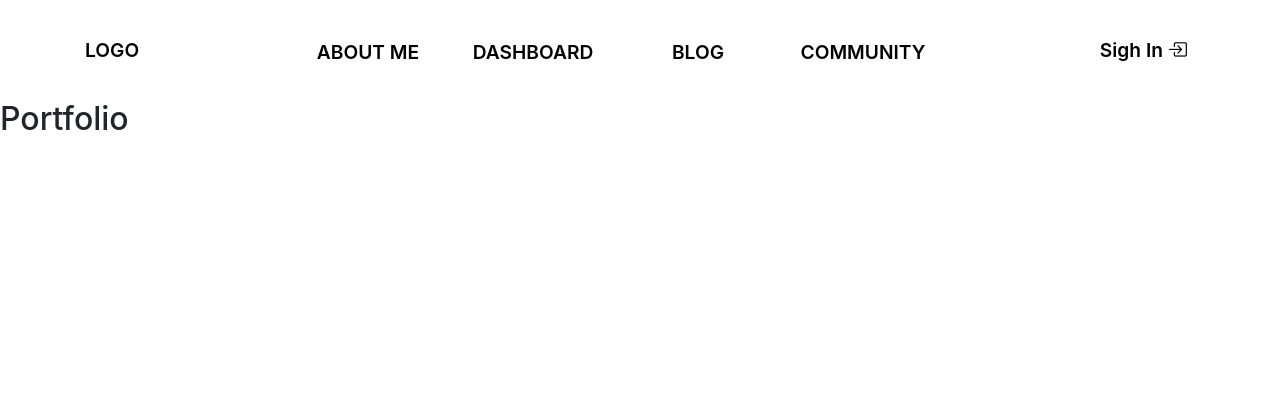
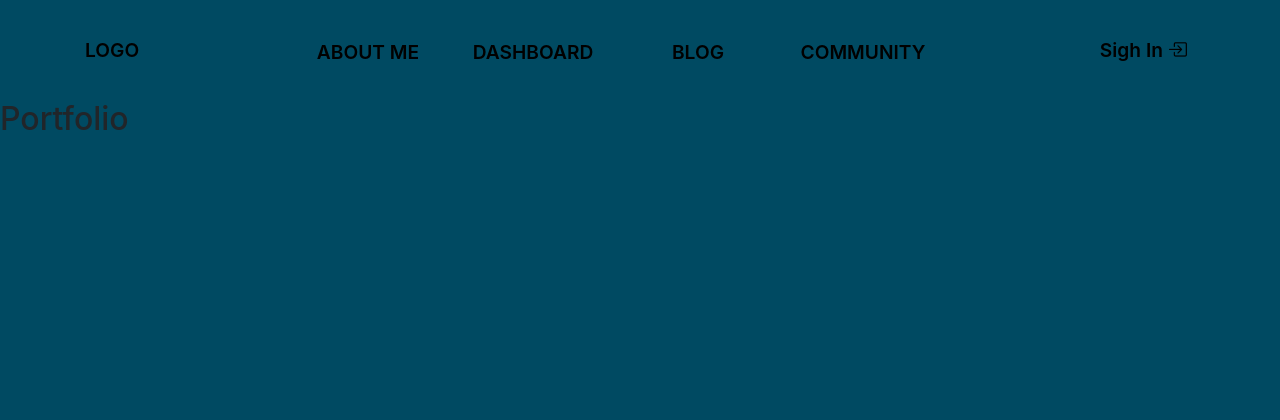
Before and after one commit to rose129/hmd_project_pf, a Django app: page /about_me/ in a window 1280 px wide. Shown: the top 420 px of the page. Run offline with Django 3.2, Linux system fonts and the light colour scheme; some libraries are stand-ins or nearby versions.

Commit message:
css 연동

```diff
--- a/blog/templates/blog/post_list.html
+++ b/blog/templates/blog/post_list.html
@@ -151,6 +151,8 @@
         {% for page in page_obj.paginator.page_range %}
             <!-- 현재 선택한 페이지  -->
             <!-- {{ page_obj.number }} -->
+
+            <!-- 현재 페이지에서 이전글 2개 이후글2개씩  -->
             {% if page <= page_obj.number|add:2 and page >= page_obj.number|add:-2 %}
                 {% if page_obj.number == page %}
                 <!-- 현재 선택한 페이지 번호는 비활성화 시킴 -->
--- a/community/templates/community/list.html
+++ b/community/templates/community/list.html
@@ -21,7 +21,7 @@
         <div class="list_tit pb-2">
             <p>제목</p>
             <div class="list_all">
-                <span class=>글쓴이</span>
+                <span class="mr-2">글쓴이</span>
                 <!-- <span>메일</span> -->
                 <span>작성일</span>
             </div>
--- a/single_pages/templates/single_pages/about_me.html
+++ b/single_pages/templates/single_pages/about_me.html
@@ -1,6 +1,11 @@
 {% extends 'base.html' %}
+{% load static %}
 
 {% block title %} About Me {% endblock %}
+{% block style %}
+    <link rel="stylesheet" href="{% static 'css/aboutme.css' %}">
+{% endblock %}
+
 {% block content %}
 
 
--- /dev/null
+++ b/static/css/aboutme.css
@@ -0,0 +1,3 @@
+body{
+  background: #004a62;
+}
--- a/static/css/community.css
+++ b/static/css/community.css
@@ -105,6 +105,7 @@ body{
     border-bottom: 1px solid #333;
     margin: 0;
     padding-inline: 10px;
+    font-weight: bold;
 
 }
 .list_tit p{
```
